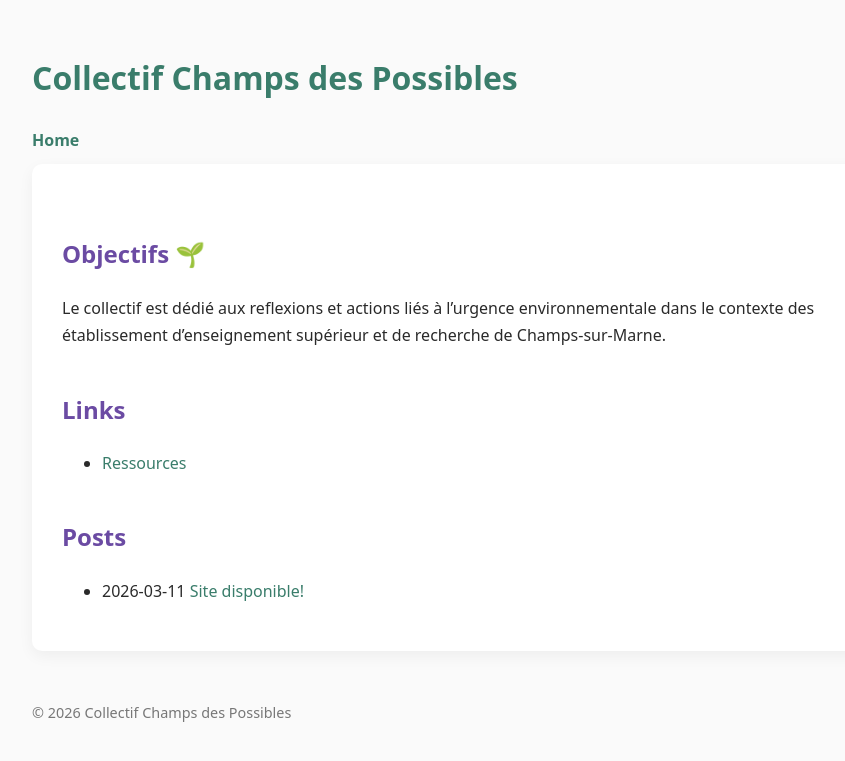
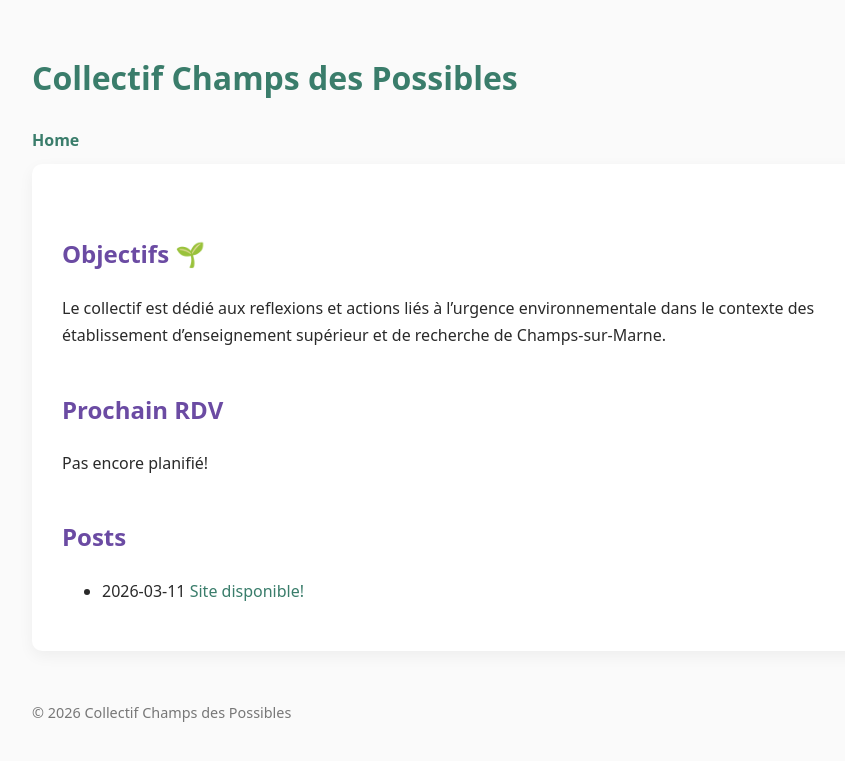
Before and after one commit to champs-des-possibles/champs-des-possibles.github.io, a Jekyll site: the page built from index.md, in a window 1280 px wide. Shown: the top 761 px of the page, without its empty margins (183-1028 px from the left). Built offline with Jekyll 4.4.1, drawn with Linux system fonts in a browser that asks for light colours.

Commit message:
Update index.md

```diff
--- a/index.md
+++ b/index.md
@@ -8,10 +8,9 @@ title: Urgence Environementale et ESR
 Le collectif est dédié aux reflexions et actions liés à l'urgence environnementale dans le contexte des établissement d'enseignement supérieur et de recherche de Champs-sur-Marne.
 
 
-## Links
+## Prochain RDV
 
-- [Ressources](ressources)
-
+Pas encore planifié!
 
 ## Posts
 
```
